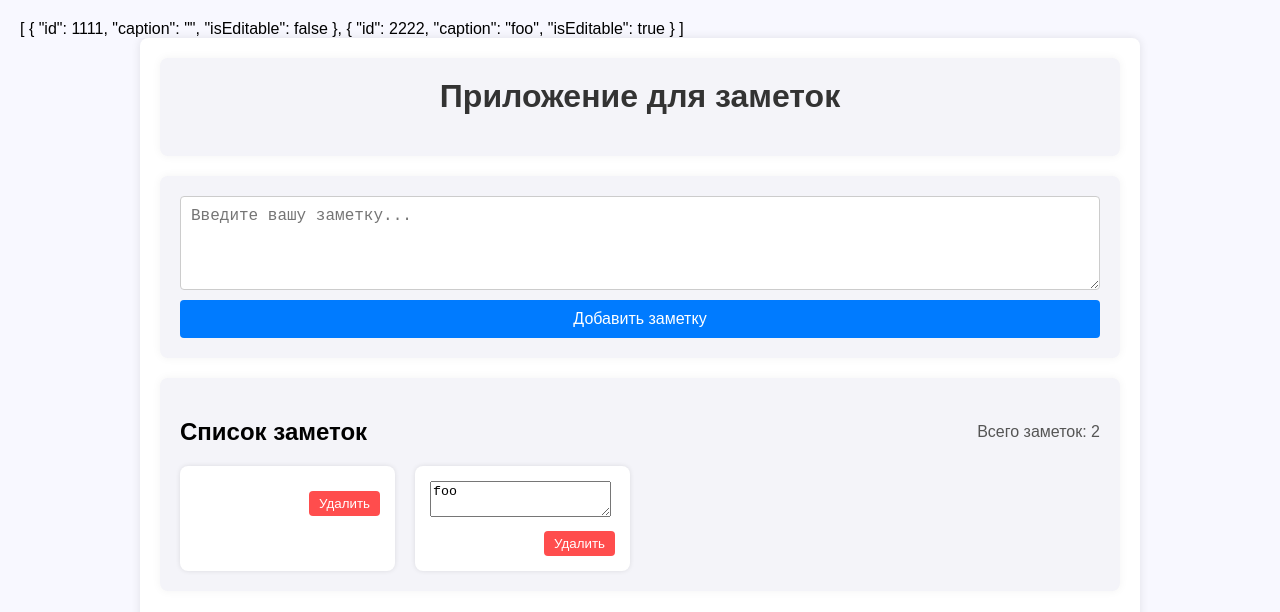
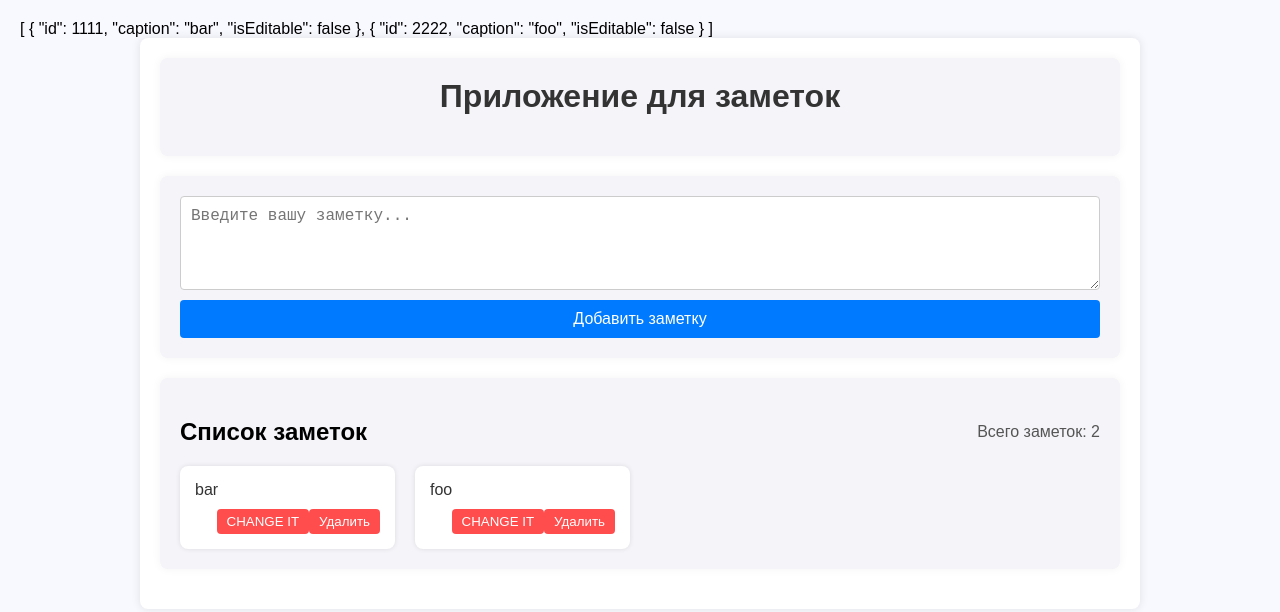
Before and after one commit to 43raze/notes-app, a Vue app: page / in a window 1280 px wide. Shown: the top 612 px of the page. Built offline with nearby package versions, Linux system fonts and the light colour scheme.

Commit message:
Change It

```diff
--- a/src/App.vue
+++ b/src/App.vue
@@ -11,13 +11,13 @@ export default {
       notes: [
         {
           id: 1111,
-          caption: '',
+          caption: 'bar',
           isEditable: false,
         },
         {
           id: 2222,
           caption: 'foo',
-          isEditable: true,
+          isEditable: false,
         },
       ],
     }
--- a/src/components/NoteItem.vue
+++ b/src/components/NoteItem.vue
@@ -3,25 +3,47 @@ export default {
   props: ['note'],
 
   emits: ['note-removed', 'note-edited'],
+
+  data() {
+    return {
+      localNote: { ...this.note },
+    }
+  },
+
+  watch: {
+    localNote(val, oldVal) {
+      console.log(val === oldVal)
+      this.$emit('note-edited', { ...val })
+    },
+  },
 }
 </script>
+
+<!-- $emit('note-edited', { ...note, caption: $event.target.value }) -->
+<!-- $emit('note-edited', { ...note, isEditable: true }) -->
 
 <template>
   <div class="note-card">
     <div class="note-content">
       <!-- v-model="note.caption" -->
       <textarea
-        v-if="note.isEditable"
-        :value="note.caption"
-        @input="$emit('note-edited', { ...note, caption: $event.target.value })"
+        v-if="localNote.isEditable"
+        :value="localNote.caption"
+        @input="localNote.caption = $event.target.value"
+        @blur="localNote.isEditable = false"
       ></textarea>
-      <p v-else @dblclick="$emit('note-edited', { ...note, isEditable: true })">
-        {{ note.caption }}
+      <p v-else @dblclick="localNote.isEditable = true">
+        {{ localNote.caption }}
       </p>
     </div>
 
     <div class="note-actions">
-      <button @click="$emit('note-removed', { ...note })">Удалить</button>
+      <button
+        @click="localNote = { id: 1111, caption: 'sss', isEditable: false }"
+      >
+        CHANGE IT
+      </button>
+      <button @click="$emit('note-removed', { ...localNote })">Удалить</button>
     </div>
   </div>
 </template>
```
Also changed, not shown: js.js (+11 -1 lines).
